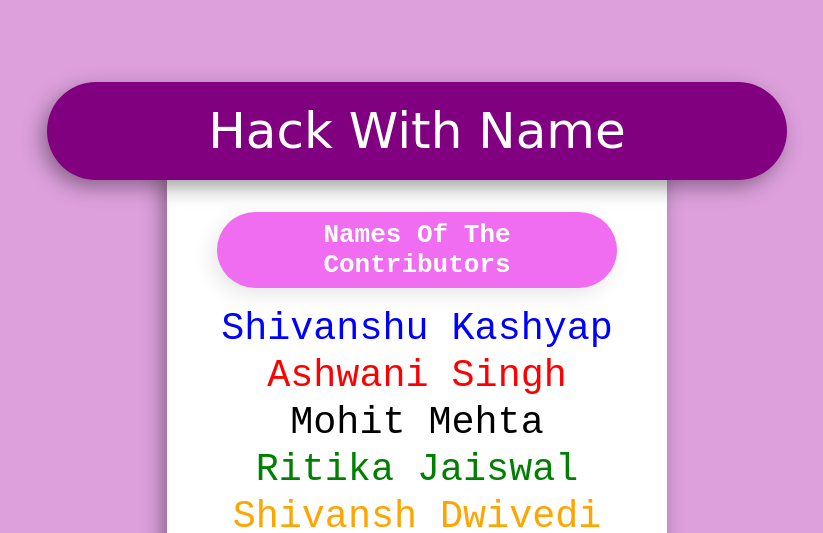
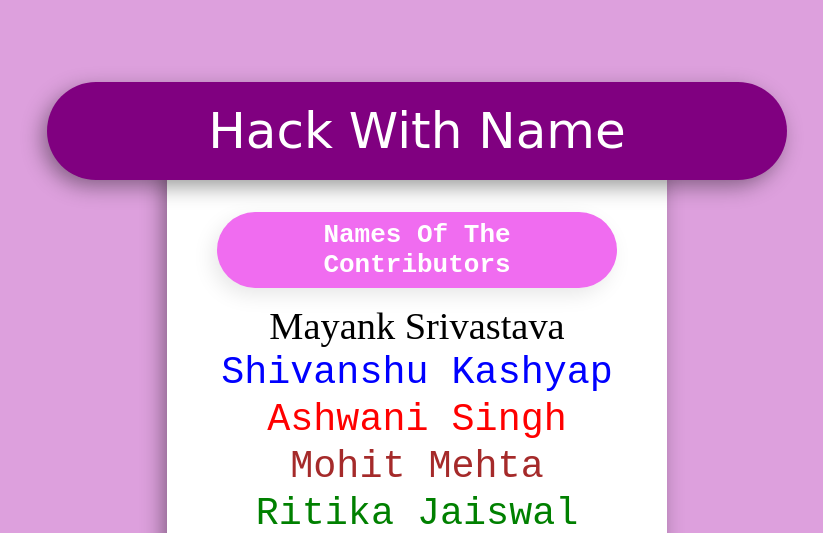
Before and after one commit to kriyptor/HackWithName, a plain HTML site: page index.html in a window 1280 px wide. Shown: the top 533 px of the page, without its empty margins (223-1046 px from the left). Drawn offline with Linux system fonts and the light colour scheme.

Commit message:
Update index.html

```diff
--- a/index.html
+++ b/index.html
@@ -11,12 +11,14 @@
 <div class="head-box">Hack With Name</div>
 <div class="container box">
     <section class="head">Names Of The Contributors</section>
+     <div class="container name"><a href="https://github.com/codelooper" style="color: black; font-family: 'Times New Roman', Times, serif;">Mayank Srivastava</a></div>
+    <!-- Just Copy the above tag ,👇 edit the values of the tag as given below 👇 and paste it down below-->
     <div class="container name"><a href="https://github.com/kriyptor" style="color: blue; font-family: 'Courier New', Courier, monospace;">Shivanshu Kashyap</a></div>
     <!-- Just Copy the above tag ,👇 edit the values of the tag as given below 👇 and paste it down below-->
     <!-- <div class="container name"><a href="👉 Your Github URL 👈" style="color: 👉 Choose any color; 👈 font-family: 👉 Choose any font family; 👈">👉 Your Name 👈</a></div> -->
     <!--❗❗Delete this comment and Paste your tag here, make sure you have removed the hand emoji from the tag before saving the file.❗❗-->
     <div class="container name"><a href="https://github.com/ashwanisng" style="color: red; font-family: 'Courier New', Courier, monospace;">Ashwani Singh</a></div>
-    <div class="container name"><a href="https://github.com/MohitMehta257" style="color: black; font-family: 'Courier New', Courier, monospace;">Mohit Mehta</a></div>
+    <div class="container name"><a href="https://github.com/MohitMehta257" style="color: brown; font-family: 'Courier New', Courier, monospace;">Mohit Mehta</a></div>
     <div class="container name"><a href="https://github.com/18-Ritika" style="color: green; font-family: 'Courier New', Courier, monospace;">Ritika Jaiswal</a></div>
     <div class="container name"><a href="https://github.com/lazyperfectionist" style="color: orange; font-family: 'Courier New', Courier, monospace;">Shivansh Dwivedi</a></div>
     <div class="github-icon">
```
